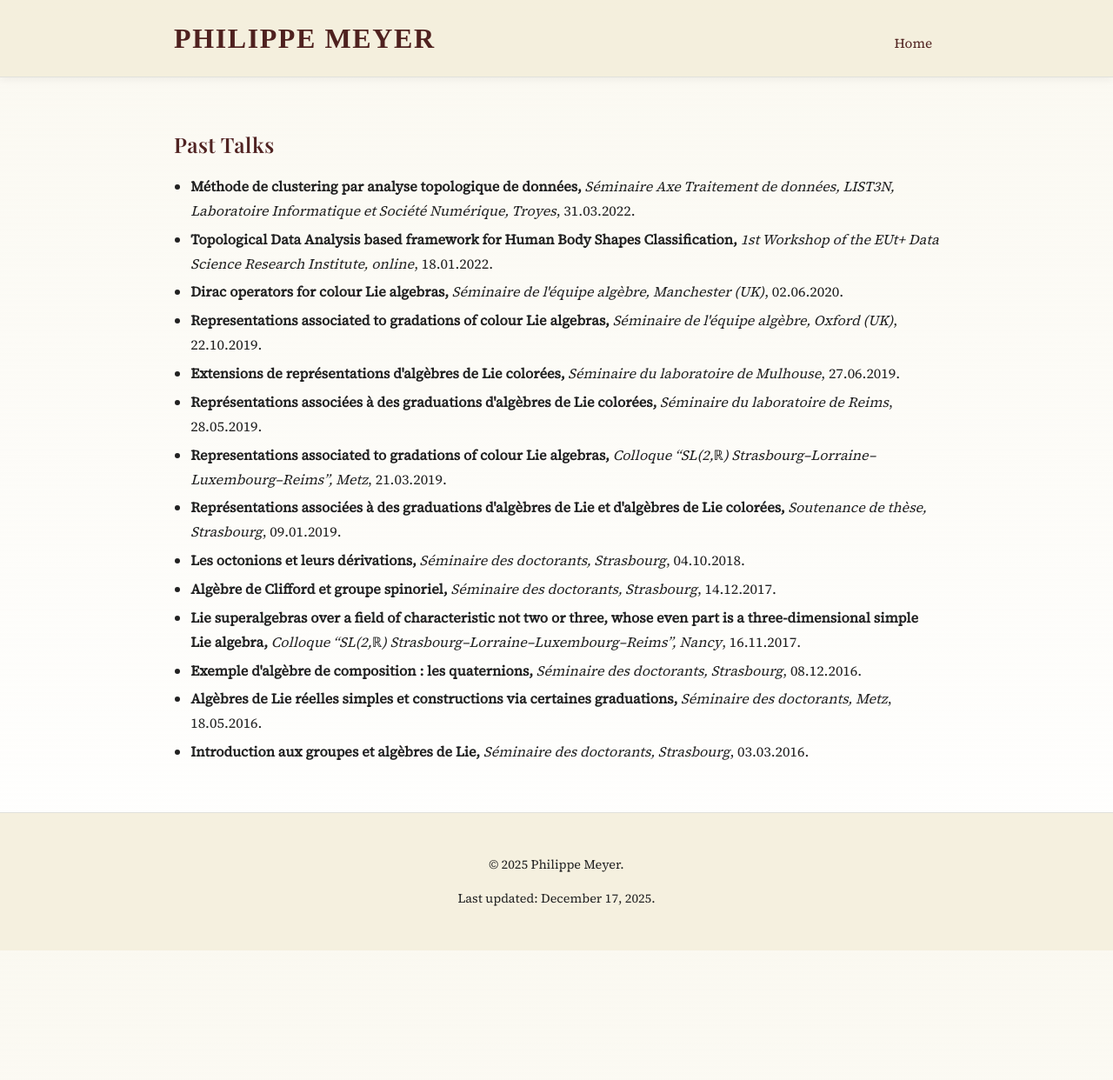
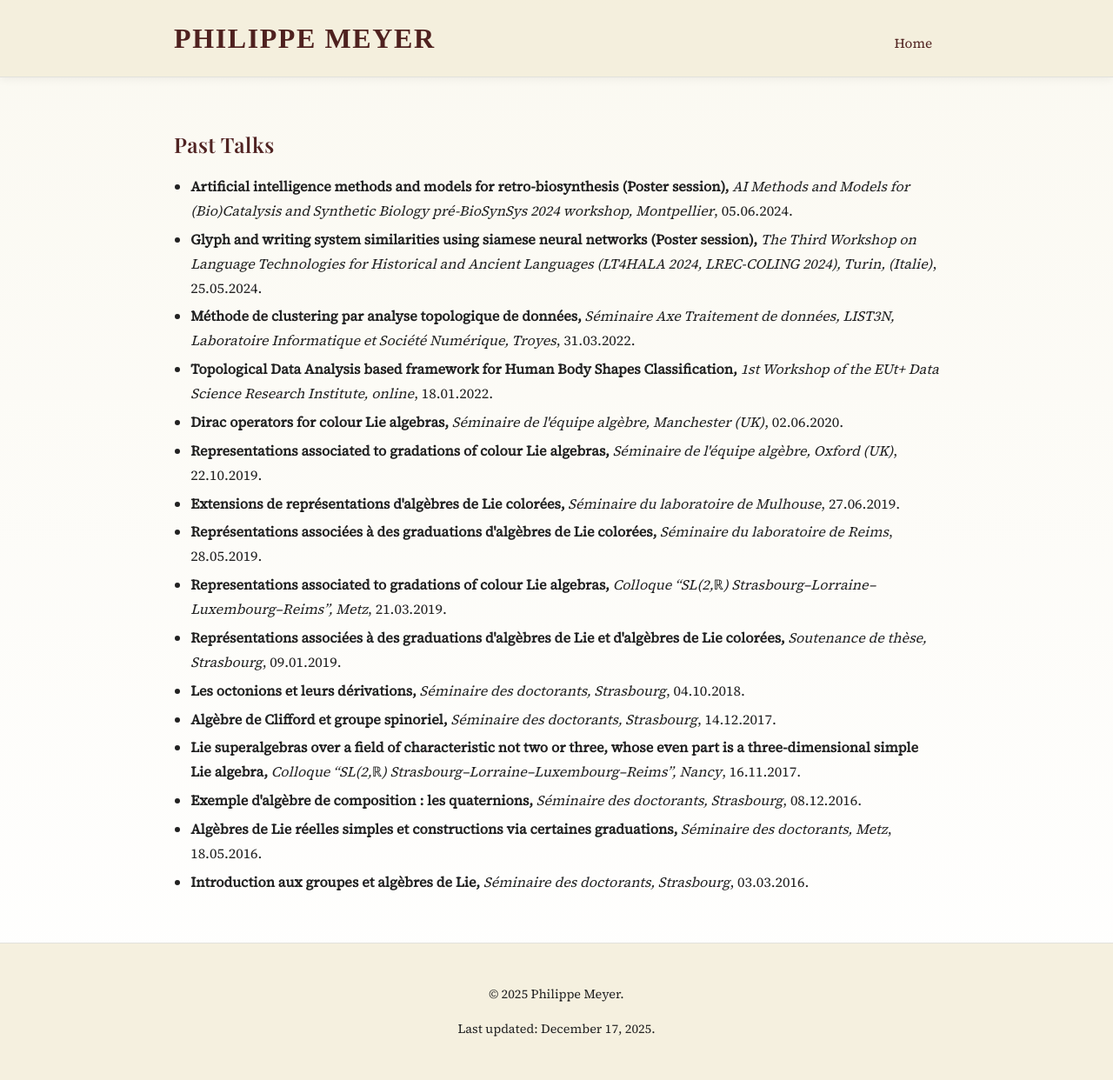
Before and after one commit to PhilippeMeyer68/philippemeyer68.github.io, a Jekyll site: the page built from past-talks.md, in a window 1280 px wide. Shown: the whole page at 87% size. Built offline with Jekyll 4.4.1, drawn with Linux system fonts in a browser that asks for light colours; before the commit the page ends 1093 px from its top, so only the background shows below that.

Commit message:
feat: lt4hala and biosynsys poster sessions

```diff
--- a/past-talks.md
+++ b/past-talks.md
@@ -10,6 +10,18 @@ permalink: /past-talks/
   </div>
 
 <ul>
+
+<li>
+  <strong>Artificial intelligence methods and models for retro-biosynthesis (Poster session), </strong>
+  <em>AI Methods and Models for (Bio)Catalysis and Synthetic Biology pré-BioSynSys 2024 workshop, Montpellier</em>, 05.06.2024.
+</li>
+
+<li>
+  <strong>Glyph and writing system similarities using siamese neural networks (Poster session), </strong>
+  <em>The Third Workshop on Language Technologies for Historical and Ancient Languages
+(LT4HALA 2024, LREC-COLING 2024), Turin, (Italie)</em>, 25.05.2024.
+</li>
+
 
 <li>
   <strong>Méthode de clustering par analyse topologique de données, </strong>
```
